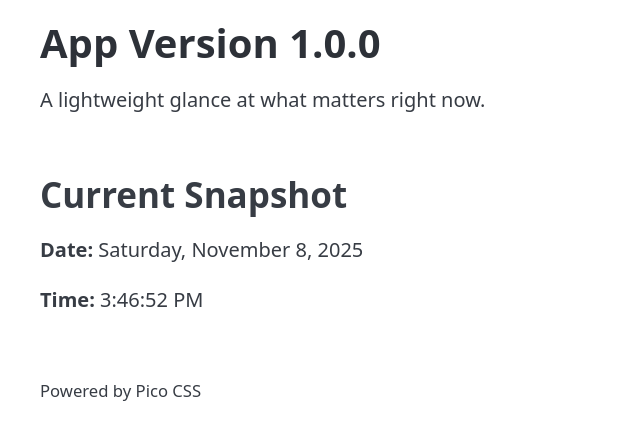
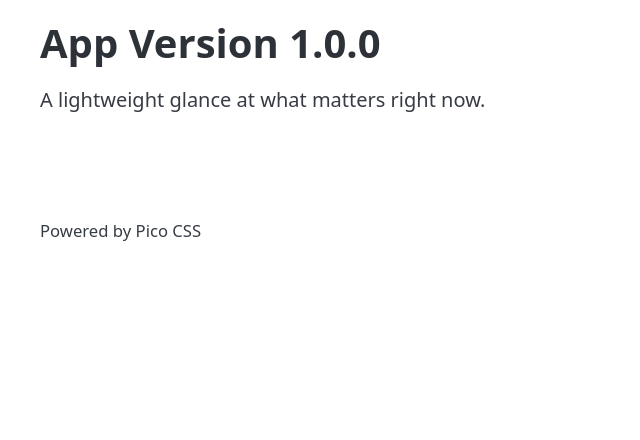
Before and after one commit to pubestpubest/simple-web, a website: page index.html in a window 1280 px wide. Shown: the whole page, without its empty margins (0-640 px from the left). Drawn offline with nearby package versions, Linux system fonts and the light colour scheme.

Commit message:
Remove current date and time display functionality

```diff
--- a/index.html
+++ b/index.html
@@ -14,43 +14,9 @@
       <h1 class="title">App Version 1.0.0</h1>
       <p id="summary">A lightweight glance at what matters right now.</p>
     </header>
-    <main class="container">
-      <section>
-        <h2>Current Snapshot</h2>
-        <p>
-          <strong>Date:</strong>
-          <span id="current-date">--</span>
-        </p>
-        <p>
-          <strong>Time:</strong>
-          <span id="current-time">--</span>
-        </p>
-      </section>
-    </main>
+    <main></main>
     <footer class="container">
       <small>Powered by Pico CSS</small>
     </footer>
-    <script>
-      const dateFormatter = new Intl.DateTimeFormat(undefined, {
-        weekday: "long",
-        year: "numeric",
-        month: "long",
-        day: "numeric",
-      });
-      const timeFormatter = new Intl.DateTimeFormat(undefined, {
-        hour: "numeric",
-        minute: "numeric",
-        second: "numeric",
-      });
-      const dateElement = document.getElementById("current-date");
-      const timeElement = document.getElementById("current-time");
-      function updateClock() {
-        const now = new Date();
-        dateElement.textContent = dateFormatter.format(now);
-        timeElement.textContent = timeFormatter.format(now);
-      }
-      updateClock();
-      setInterval(updateClock, 1000);
-    </script>
   </body>
 </html>
```
